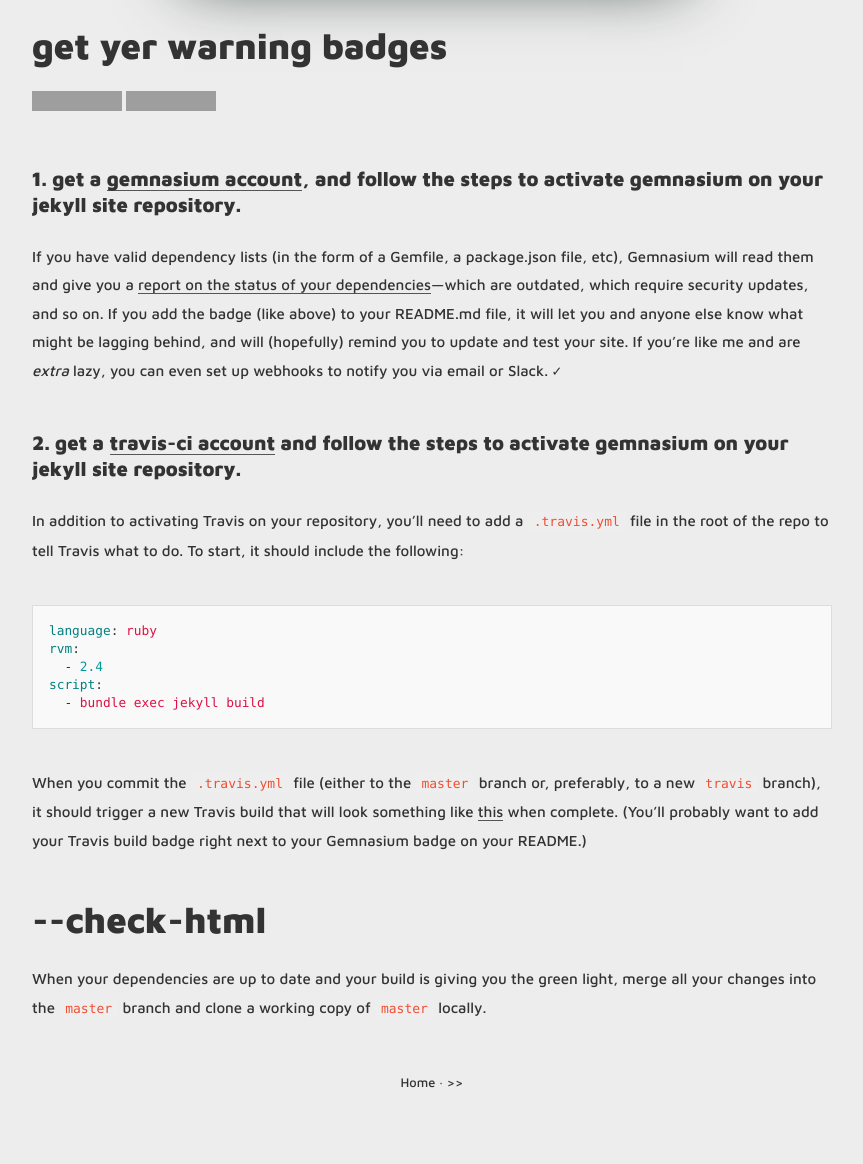
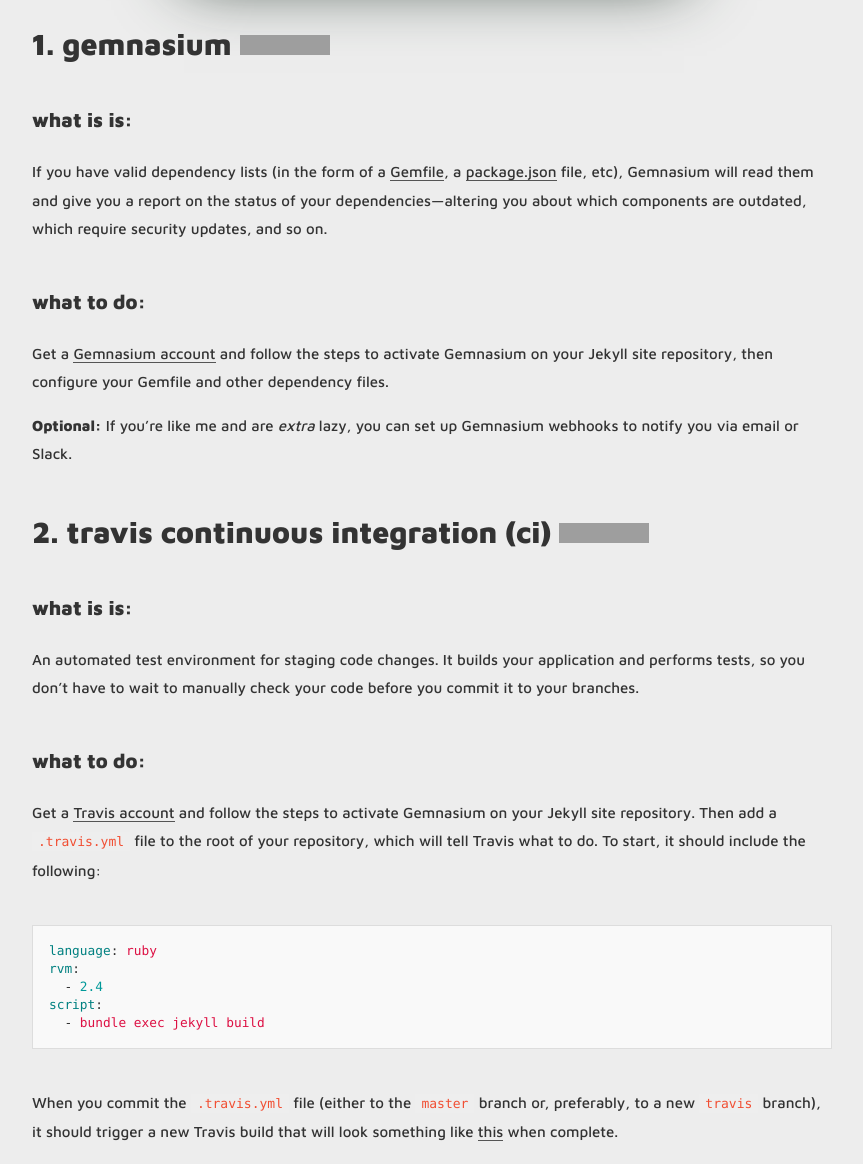
Before and after one commit to mnyrop/marii.info, a Jekyll site: the page built from _posts/2017-09-12-jekyll-ci.md, in a window 1280 px wide and 1400 px high, scrolled down 1144 px. Shown: the part 236-1400 px from the top of the window, without its empty margins (208-1071 px from the left). Built offline with Jekyll 4.4.1, drawn with Linux system fonts in a browser that asks for light colours; nearby versions of some CDN libraries; comment, search, counter and statistics services are not loaded; some of the changed text lies outside the part shown; grey boxes are pictures that could not be loaded.

Commit message:
finish ci 1

````diff
--- a/_includes/head.html
+++ b/_includes/head.html
@@ -16,3 +16,5 @@
 <link rel="canonical" href="{{ site.url}}{{ page.url }}">
 
 <script src="https://use.fontawesome.com/884e80fbb8.js"></script>
+
+{% include google-analytics.html %}
--- a/_posts/2017-09-12-jekyll-ci.md
+++ b/_posts/2017-09-12-jekyll-ci.md
@@ -3,15 +3,15 @@
 title:  "Continuous Integration!<br>Or: Jekyll gets some robot nannies."
 categories: main
 date: 2017-09-12
-sticky: false
+sticky: true
 ---
 
 
-I've been making a lot of **Jekyll static sites** lately, and the more work I do, the more it looks like I'll be making many many more. Why? **Because they're quickly proving to be sustainable, extendable, and super powerful.** (For more on the potential of Jekyll, check out [this post](omekyll).)
+I've been making a lot of **Jekyll static sites** lately, and the more work I do, the more it looks like I'll be making many more. Why? **Because they're quickly proving to be sustainable, extendable, and super powerful.** (For more on the potential of Jekyll, check out [this post](omekyll).)
 
 With more sites to manage and increasingly complex components to maintain, I've shifted my focus to **automating acceptance tests** with [continuous integration](https://www.atlassian.com/continuous-delivery/continuous-integration-intro). In context, this means that every time I make a branch commit to my Jekyll GitHub repository:
 
-####  1. [Gemnasium](#gemnasium) will evaluate my dependencies, <br>2. [Travis-CI](#travis) will build my site from scratch on a virtual machine, <br> 3. [html-proofer](#html-proofer) will crawl the site for errors, and <br> 4. [rspec](), [capybara](), and [poltergeist]() will perform functional unit tests.
+####  1. [Gemnasium](http://gemnasium.com) will evaluate my dependencies <a href="#gemnasium"><i class="fa fa-angle-double-right" aria-hidden="true"></i></a> <br>2. [Travis-CI](http://travis-ci.org) will build my site from scratch on a virtual machine <a href="#travis"><i class="fa fa-angle-double-right" aria-hidden="true"></i><a/> <br> 3. [html-proofer](http://www.rubydoc.info/gems/html-proofer/1.3.0) will crawl the site for errors <a href="#html-proofer"><i class="fa fa-angle-double-right" aria-hidden="true"></i></a> and <br> 4. [rspec](http://rspec.info/), [capybara](https://rubygems.org/gems/capybara/versions/2.7.1), and [poltergeist](https://rubygems.org/gems/poltergeist) will perform functional unit tests.
 
 In other words, my Jekyll sites are now pampered. If anything emerges as risk to their success, my CI robot nannies will intervene and let me know how to stop it.
 
@@ -20,16 +20,30 @@
 <center><a href="https://en.wikipedia.org/wiki/Daniel_Mr%C3%B3z"><img src="https://i.pinimg.com/736x/cf/51/2d/cf512d30b3916dd255cec4222269f216--solaris-daniel-oconnell.jpg" style="box-shadow: 2px 2px 4pc #23352a;width:500px;margin-top:50px;"/></a></center>
 
 
-# Get yer warning badges
-<img src="https://gemnasium.com/badges/github.com/mnyrop/mnyrop.github.io.svg"/> <img src="https://travis-ci.org/mnyrop/mnyrop.github.io.svg?branch=master"/>
+<span id="gemnasium"></span>
+## 1. Gemnasium  <img src="https://gemnasium.com/badges/github.com/mnyrop/mnyrop.github.io.svg"/>
 
-<h4 id="gemnasium">1. Get a <a href="https://gemnasium.com/users/sign_up">Gemnasium account</a>, and follow the steps to activate Gemnasium on your Jekyll site repository.</h4>
+#### What is is:
 
-If you have valid dependency lists (in the form of a Gemfile, a package.json file, etc), Gemnasium will read them and give you a [report on the status of your dependencies](https://gemnasium.com/github.com/mnyrop/mnyrop.github.io)—which are outdated, which require security updates, and so on. If you add the badge (like above) to your README.md file, it will let you and anyone else know what might be lagging behind, and will (hopefully) remind you to update and test your site. If you're like me and are *extra* lazy, you can even set up webhooks to notify you via email or Slack. ✓
+If you have valid dependency lists (in the form of a [Gemfile](http://bundler.io/gemfile.html), a [package.json](https://docs.npmjs.com/files/package.json) file, etc), Gemnasium will read them and give you a report on the status of your dependencies—altering you about which components are outdated, which require security updates, and so on.
 
-<h4 id="travis">2. Get a <a href="https://travis-ci.org">Travis-CI account</a> and follow the steps to activate Gemnasium on your Jekyll site repository.</h4>
+#### What to do:
 
-In addition to activating Travis on your repository, you'll need to add a `.travis.yml` file in the root of the repo to tell Travis what to do. To start, it should include the following:
+Get a [Gemnasium account](https://gemnasium.com/users/sign_up) and follow the steps to activate Gemnasium on your Jekyll site repository, then configure your Gemfile and other dependency files.
+
+__Optional:__ If you’re like me and are *extra* lazy, you can set up Gemnasium webhooks to notify you via email or Slack.
+
+
+<span id="travis"></span>
+## 2. Travis Continuous Integration (CI)  <img src="https://travis-ci.org/mnyrop/mnyrop.github.io.svg?branch=master"/>
+
+#### What is is:
+
+An automated test environment for staging code changes. It builds your application and performs tests, so you don't have to wait to manually check your code before you commit it to your branches.
+
+#### What to do:
+
+Get a [Travis account](https://travis-ci.org) and follow the steps to activate Gemnasium on your Jekyll site repository. Then add a `.travis.yml` file to the root of your repository, which will tell Travis what to do. To start, it should include the following:
 
 ```yaml
 language: ruby
@@ -39,8 +53,46 @@
   - bundle exec jekyll build
 ```
 
-When you commit the `.travis.yml` file (either to the `master` branch or, preferably, to a new `travis` branch), it should trigger a new Travis build that will look something like [this](https://travis-ci.org/mnyrop/mnyrop.github.io/builds/269849238) when complete. (You'll probably want to add your Travis build badge right next to your Gemnasium badge on your README.)
+When you commit the `.travis.yml` file (either to the `master` branch or, preferably, to a new `travis` branch), it should trigger a new Travis build that will look something like [this](https://travis-ci.org/mnyrop/mnyrop.github.io/builds/269849238) when complete.
 
-<h1 id="html-proofer">--check-html</h1>
+<span id="html-proofer"></span>
+## 3. html-proofer
 
-When your dependencies are up to date and your build is giving you the green light, merge all your changes into the `master` branch and clone a working copy of `master` locally.
+#### What it is:
+
+*HTMLProofer is a set of tests to validate your HTML output. These tests check if your image references are legitimate, if they have alt tags, if your internal links are working, and so on. It's intended to be an all-in-one checker for your output.*<sup> <a href="https://github.com/gjtorikian/html-proofer">1</a></sup>
+
+#### What to do:
+
+Add the html-proofer gem to your **Gemfile**:
+
+```
+source "https://rubygems.org"
+gem "jekyll", "3.5.2"
+
+group :development, :test do
+  gem "html-proofer"
+end
+```
+
+Add the html-proofer task to your **.travis.yml** file:
+
+```yml
+language: ruby
+rvm:
+  - 2.4
+script:
+  - bundle exec jekyll build
+  - bundle exec htmlproofer ./_site --only-4xx --check-html --allow_hash_href --assume-extension --alt-ignore '/.*/'
+env:
+  global:
+    - NOKOGIRI_USE_SYSTEM_LIBRARIES=true # speeds up installation of html-proofer
+```
+
+__Note__: The htmlproofer options, including `---only-4xx`, `--check-html`, `allow_hash_href`, and etc. might not be necessary for you, but are a good starting place for Jekyll sites. For example, `--assume-extension` covers for the pretty permalinks, which hide their .html extension.
+
+When you commit these changes (e.g. to a `html-proofer` branch), Travis will trigger a new build which will (once again) test the build itself, and then proceed to check for HTML errors.
+
+<img src="/images/travis-build.png" style="box-shadow: 2px 2px 4pc #23352a;margin-top:30px;margin-bottom:30px;"/>
+
+__You now have a very reasonably tested Jekyll site set up for continuous integration!__ For a more advanced topic, continue on to the next post on [headless testing with rspec, capybara, and poltergeist](/notes/headless-test-dynamic-search).
````
Also changed, not shown: _includes/google-analytics.html (added, +10 -0 lines), images/travis-build.png (added).
